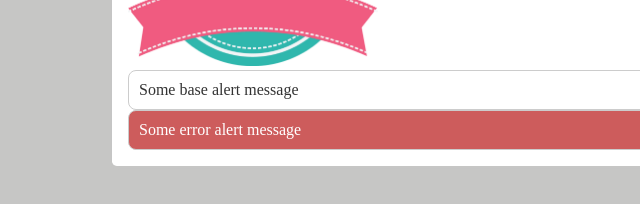
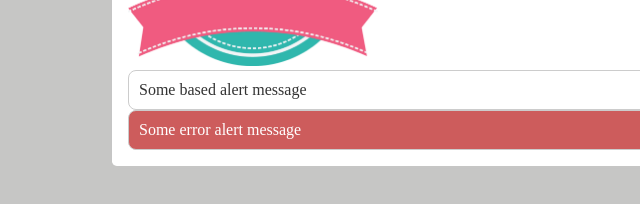
Before and after one commit to dmishchuk/test-pj, a plain HTML site: page index.html in a window 1280 px wide. Shown: the part 448-652 px from the top of the page, 0-640 px from the left. Drawn offline with Linux system fonts and the light colour scheme.

Commit message:
fixed title

```diff
--- a/index.html
+++ b/index.html
@@ -31,7 +31,7 @@
                 <source width="250px" srcset="banner.webp">
                 <img width="250px" src="banner.png">
             </picture>
-            <div class="alert">Some base alert message</div>
+            <div class="alert">Some based alert message</div>
             <div class="alert-danger">Some error alert message</div>
         </div>
     </main>
```
